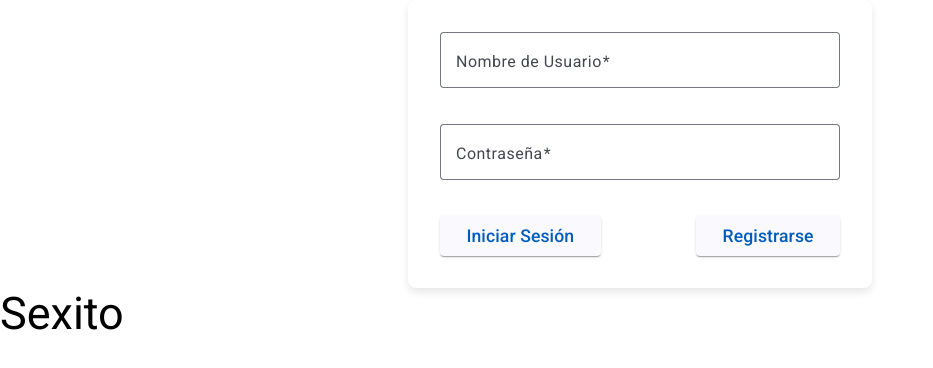
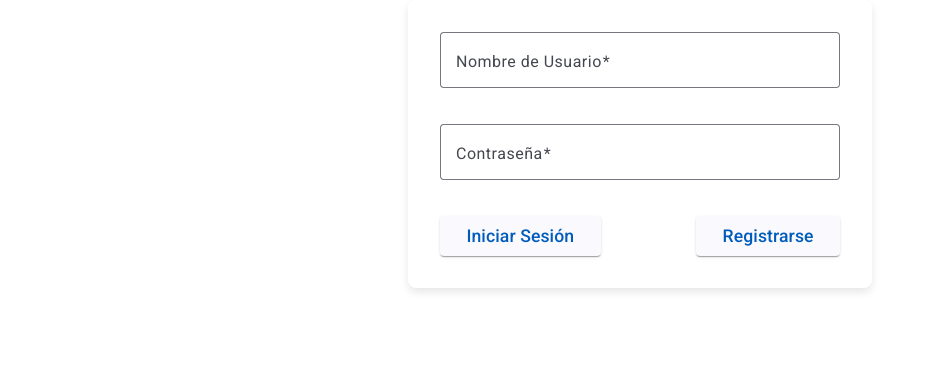
Before and after one commit to PropiConnect/Front-End, an Angular app: page / in a window 1280 px wide. Shown: the top 368 px of the page, without its empty margins (0-933 px from the left). Built offline with nearby package versions, Linux system fonts and the light colour scheme.

Commit message:
fix: fixed module depreciation

```diff
--- a/src/app/app.component.html
+++ b/src/app/app.component.html
@@ -1,4 +1,2 @@
 
 <app-login-form></app-login-form>
-<h2>Sexito</h2>
-<app-registration-form></app-registration-form>
```
